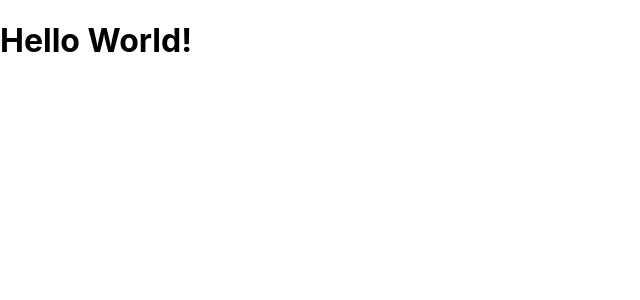
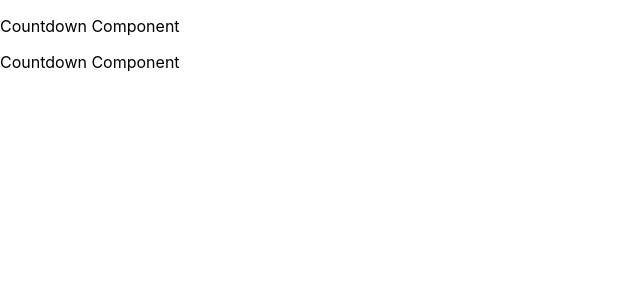
Before and after one commit to dariusz75/react-pl, a React (Create React App) app: page / in a window 1280 px wide. Shown: the top 300 px of the page, without its empty margins (0-640 px from the left). Built offline with nearby package versions, Linux system fonts and the light colour scheme.

Commit message:
completed

```diff
--- a/src/App.jsx
+++ b/src/App.jsx
@@ -1,5 +1,12 @@
 import React from 'react';
 
-const App = () => (<h1>Hello World!</h1>);
+import Countdown from './Countdown';
+
+const App = () => (
+  <div>
+    <Countdown />
+    <Countdown />
+  </div>
+);
 
 export default App;
--- /dev/null
+++ b/src/Countdown.jsx
@@ -0,0 +1,7 @@
+import React from 'react';
+
+const Countdown = () => (
+  <p>Countdown Component</p>
+);
+
+export default Countdown;
```
